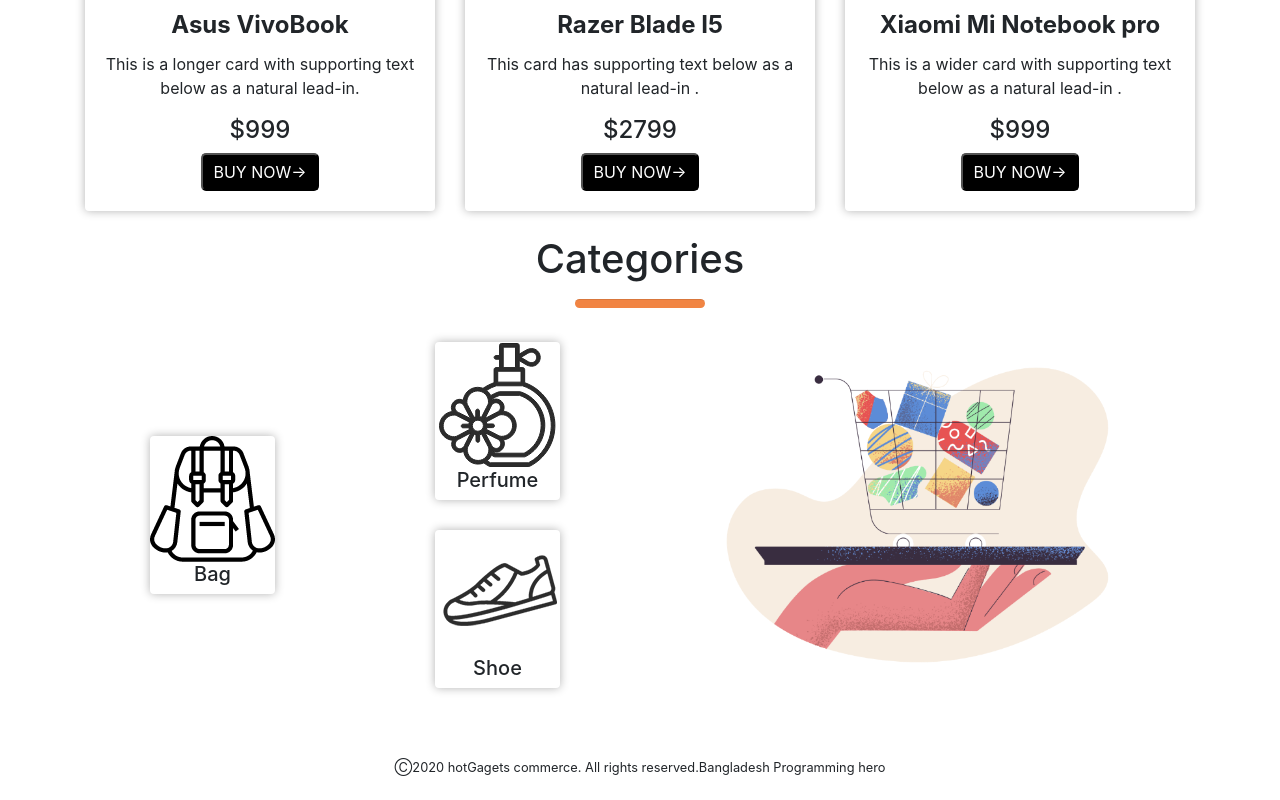
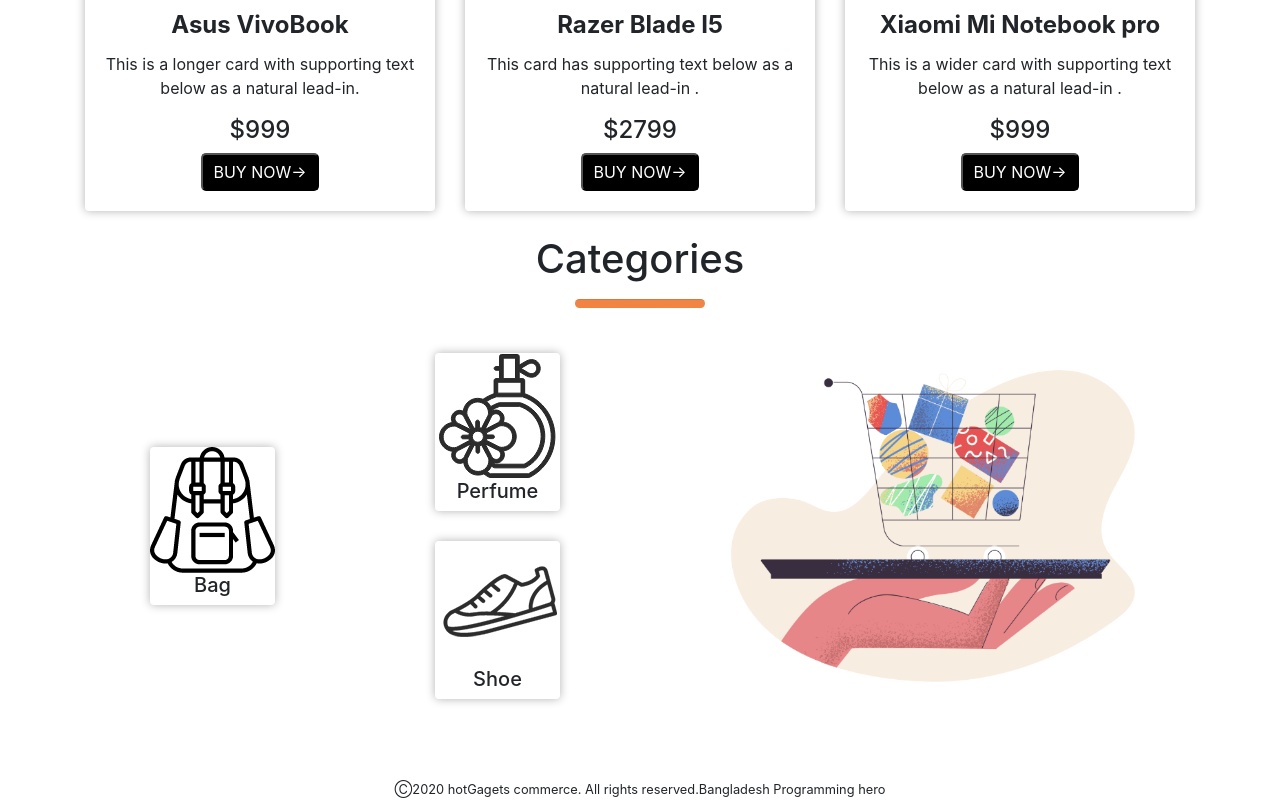
Before and after one commit to naeem676/my-commercial-website, a plain HTML site: page index.html in a window 1280 px wide. Shown: the part 1562-2362 px from the top of the page. Before the commit the page ends 2340 px from the top, so only its background shows below. Drawn offline with nearby package versions, Linux system fonts and the light colour scheme.

Commit message:
change added

```diff
--- a/index.html
+++ b/index.html
@@ -179,7 +179,7 @@
 
          </div>
         </div>
-        <div class="col-md-3  ">
+        <div class="col-md-6  ">
          <div class="pad">
           <img src="categories/pale-order.png" alt="">
 
--- a/style.css
+++ b/style.css
@@ -44,7 +44,7 @@
     margin-bottom: 30px;
 }
 .pad img{
-    width: 200%;
+    width: 100%;
 
 }
 footer{
```
